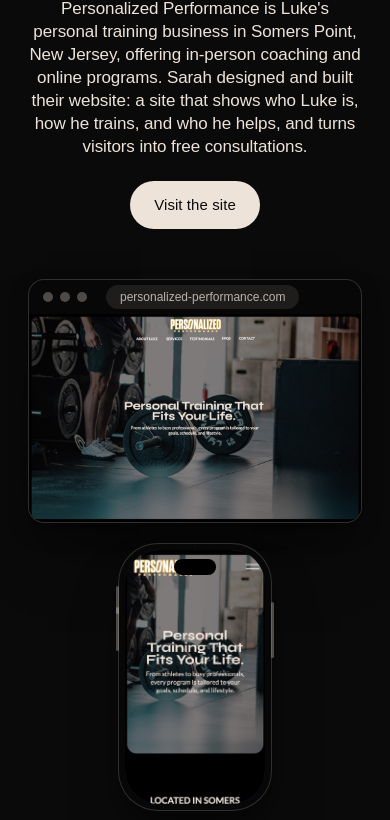
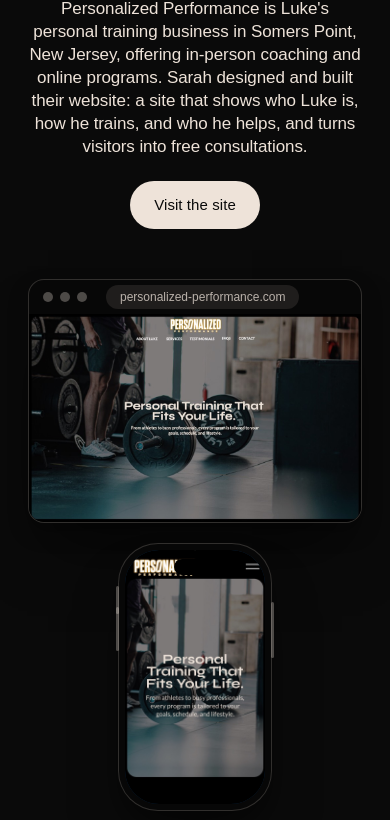
Before and after one commit to McStrike12/sand-city-designs, a website: page work/personalized-performance.html in a window 390 px wide. Shown: the part 280-1100 px from the top of the page. Drawn offline with Linux system fonts and the light colour scheme; a web font is replaced by a local one.

Commit message:
Personalized Performance: hero phone uses Sarah's iPhone screenshot
Co-Authored-By: Claude Opus 5.5 <noreply@anthropic.com>

```diff
--- a/work/personalized-performance.html
+++ b/work/personalized-performance.html
@@ -194,7 +194,7 @@
         <span class="ph-phone__btn ph-phone__btn--a" aria-hidden="true"></span><span class="ph-phone__btn ph-phone__btn--b" aria-hidden="true"></span><span class="ph-phone__btn ph-phone__btn--c" aria-hidden="true"></span>
         <div class="ph-phone__body"><div class="ph-phone__screen">
           <span class="ph-phone__island" aria-hidden="true"></span>
-          <img src="/assets/work/pp-phone-hero.jpg" alt="The Personalized Performance homepage on a phone: Personal Training That Fits Your Life" width="600" height="1055">
+          <img src="/assets/work/pp-phone-home.jpg" alt="The Personalized Performance homepage on a phone: Personal Training That Fits Your Life" width="600" height="1056">
         </div></div>
       </div>
     </div>
```
Also changed, not shown: assets/work/pp-phone-hero.jpg (deleted), assets/work/pp-phone-home.jpg (added).
